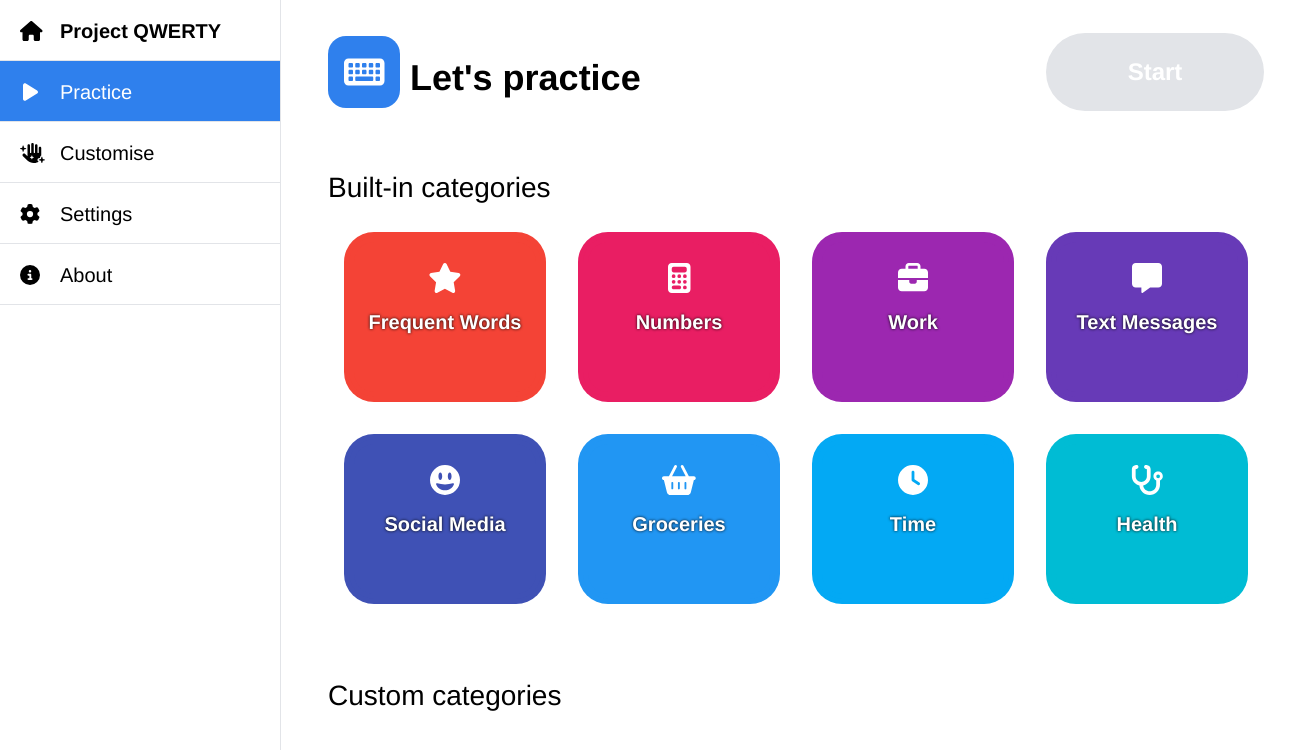
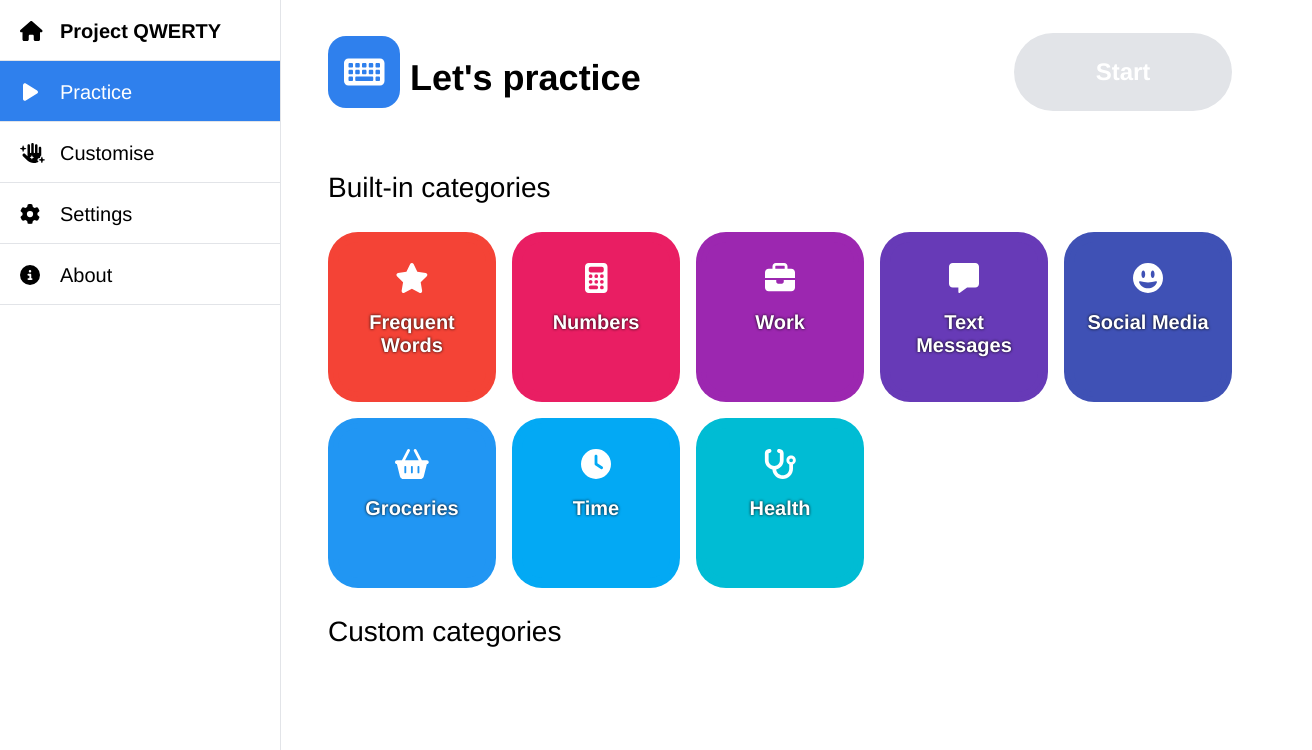
Before and after one commit to project-qwerty/project-qwerty, a Vue app: page /select-categories in a window 1280 px wide. Shown: the top 750 px of the page, 1312 px wide, since content can reach past the window. Built offline with nearby package versions, Linux system fonts and the light colour scheme.

Commit message:
improve and simplify tile layout

```diff
--- a/src/views/SelectCategories.vue
+++ b/src/views/SelectCategories.vue
@@ -21,7 +21,6 @@
 
       <IconHeader text="Built-in categories" />
 
-      <div class="tiles-wrapper">
       <div class="tiles">
         <ToggleTile
             v-for="(categoryName, index) in builtInCategories" v-bind:key="index"
@@ -32,11 +31,9 @@
             :enabled="builtInSelected.includes(categoryName)"
             v-on:update="builtInCategoryClicked($event)" />
       </div>
-      </div>
 
       <IconHeader text="Custom categories" />
 
-      <div class="tiles-wrapper">
       <div class="tiles">
         <ToggleTile
             v-for="(categoryName, index) in customCategories" v-bind:key="index"
@@ -45,7 +42,6 @@
             :colour="Colours.stringToColour(categoryName)"
             :enabled="customSelected.includes(categoryName)"
             v-on:update="customCategoryClicked($event)" />
-        </div>
       </div>
     </div>
   </div>
@@ -127,49 +123,24 @@
     align-items: center;
   }
 
-  .tiles-wrapper {
-    display: flex;
-    flex-direction: row;
-    justify-content: center;
-    padding: 0px 1rem;
-  }
+  .tiles {
+    --tile-size-multiplier: 1.25;
 
-  .tiles {
     display: grid;
+    grid-template-columns: repeat(auto-fill, minmax(calc(8rem * var(--tile-size-multiplier)), 1fr));
+
     gap: 1rem;
-    grid-template-columns: 1fr 1fr;
-    margin-bottom: var(--margin-vertical);
-    row-gap: 2rem;
   }
 
   .tile {
-    font-size: 1rem;
-    width: 8rem;
-    height: 100%;
+    font-size: calc(1rem * var(--tile-size-multiplier));
+
+    height: calc(8rem * var(--tile-size-multiplier));
   }
 
-  @media screen and (min-width: 600px) {
+  @media screen and (max-width: 960px) {
     .tiles {
-      gap: 2rem;
-      grid-template-columns: 1fr 1fr 1fr;
-    }
-  }
-
-  @media screen and (min-width: 860px) {
-    .tiles {
-      grid-template-columns: 1fr 1fr 1fr 1fr;
-    }
-  }
-
-  @media screen and (min-width: 960px) {
-    .tile {
-      font-size: 20px;
-      height: 10rem;
-      min-width: 12rem;
-    }
-
-    .tiles {
-      grid-template-columns: 1fr 1fr 1fr 1fr;
+      --tile-size-multiplier: 1;
     }
   }
 </style>
```
Lines whose indentation alone changed are shown as unchanged.
